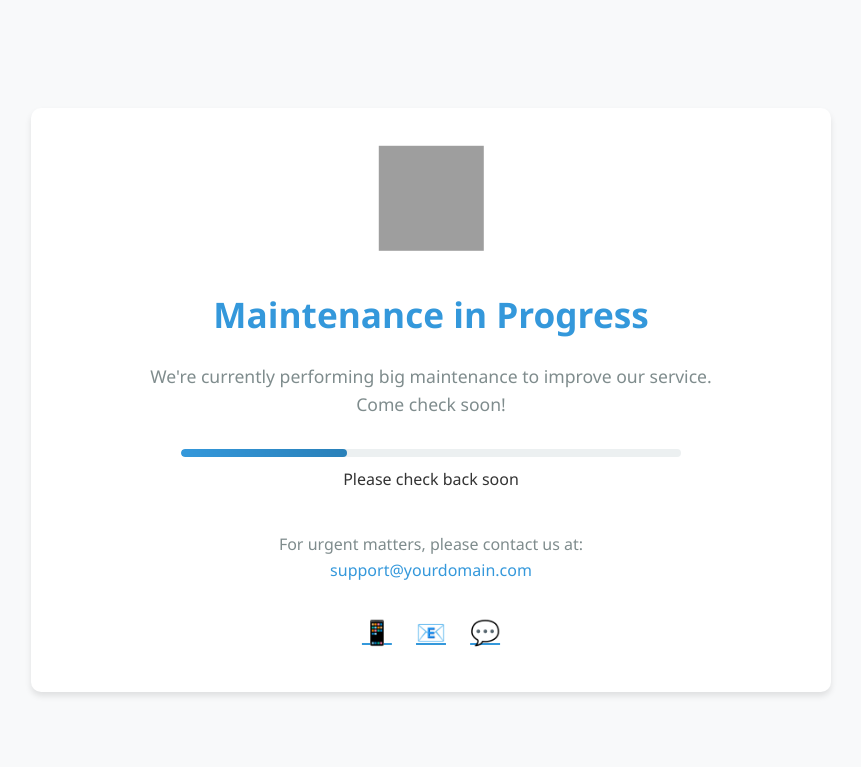
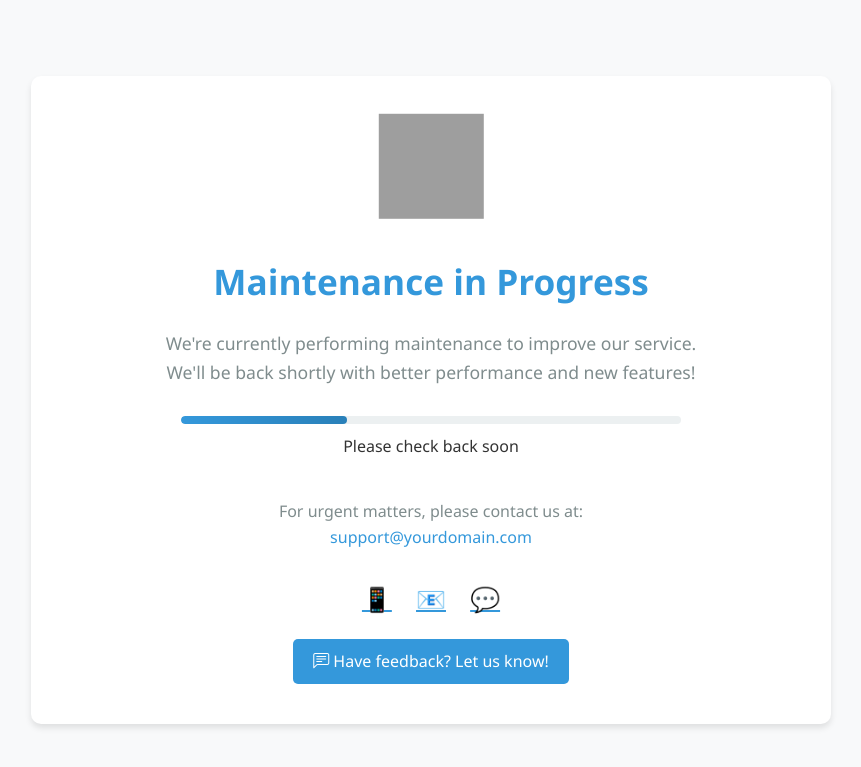
Before and after one commit to credibility-index/credibility-index, a Python web app: template templates/maintenance.html in a window 1280 px wide. Shown: the top 767 px of the page, without its empty margins (209-1070 px from the left). Run offline with Jinja, Linux system fonts and the light colour scheme; the template is opened without the code that fills it, so the values that code supplies are empty; grey boxes are pictures that could not be loaded.

Commit message:
Update maintenance.html

```diff
--- a/templates/maintenance.html
+++ b/templates/maintenance.html
@@ -4,6 +4,7 @@
     <meta charset="UTF-8">
     <meta name="viewport" content="width=device-width, initial-scale=1.0">
     <title>Maintenance | News Credibility Analyzer</title>
+    <link href="https://cdn.jsdelivr.net/npm/bootstrap-icons@1.11.1/font/bootstrap-icons.css" rel="stylesheet">
     <style>
         :root {
             --primary-color: #3498db;
@@ -108,6 +109,28 @@
             margin: 0 10px;
             color: var(--primary-color);
             font-size: 1.5rem;
+            transition: transform 0.3s ease;
+        }
+
+        .social-link:hover {
+            transform: scale(1.2);
+        }
+
+        .feedback-link {
+            display: inline-block;
+            margin-top: 20px;
+            padding: 10px 20px;
+            background-color: var(--primary-color);
+            color: white;
+            border-radius: 5px;
+            text-decoration: none;
+            transition: all 0.3s ease;
+        }
+
+        .feedback-link:hover {
+            background-color: var(--secondary-color);
+            transform: translateY(-2px);
+            box-shadow: 0 2px 5px rgba(0,0,0,0.2);
         }
 
         @keyframes progress {
@@ -130,6 +153,15 @@
             h1 {
                 font-size: 1.8rem;
             }
+
+            .social-links {
+                margin-top: 20px;
+            }
+
+            .social-link {
+                font-size: 1.2rem;
+                margin: 0 5px;
+            }
         }
     </style>
 </head>
@@ -140,8 +172,8 @@
         <h1>Maintenance in Progress</h1>
 
         <div class="subtitle">
-            <p>We're currently performing big maintenance to improve our service.</p>
-            <p>Come check soon!</p>
+            <p>We're currently performing maintenance to improve our service.</p>
+            <p>We'll be back shortly with better performance and new features!</p>
         </div>
 
         <div class="progress-container">
@@ -157,10 +189,15 @@
         </div>
 
         <div class="social-links">
-            <a href="#" class="social-link">📱</a>
-            <a href="#" class="social-link">📧</a>
-            <a href="#" class="social-link">💬</a>
+            <a href="#" class="social-link" title="Twitter">📱</a>
+            <a href="#" class="social-link" title="Email">📧</a>
+            <a href="#" class="social-link" title="Chat">💬</a>
         </div>
+
+        <!-- Добавленная ссылка на страницу фидбека -->
+        <a href="/feedback" class="feedback-link">
+            <i class="bi bi-chat-left-text me-1"></i> Have feedback? Let us know!
+        </a>
     </div>
 </body>
 </html>
```
